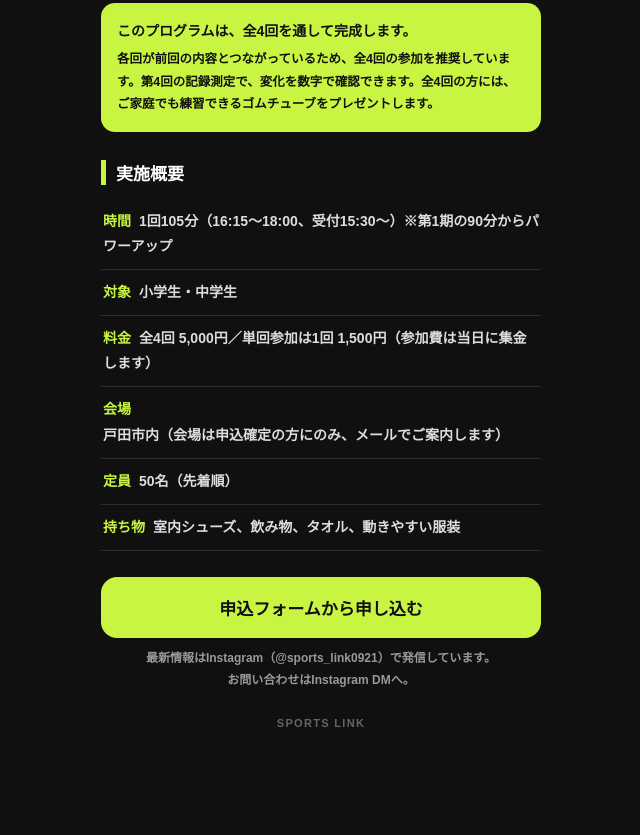
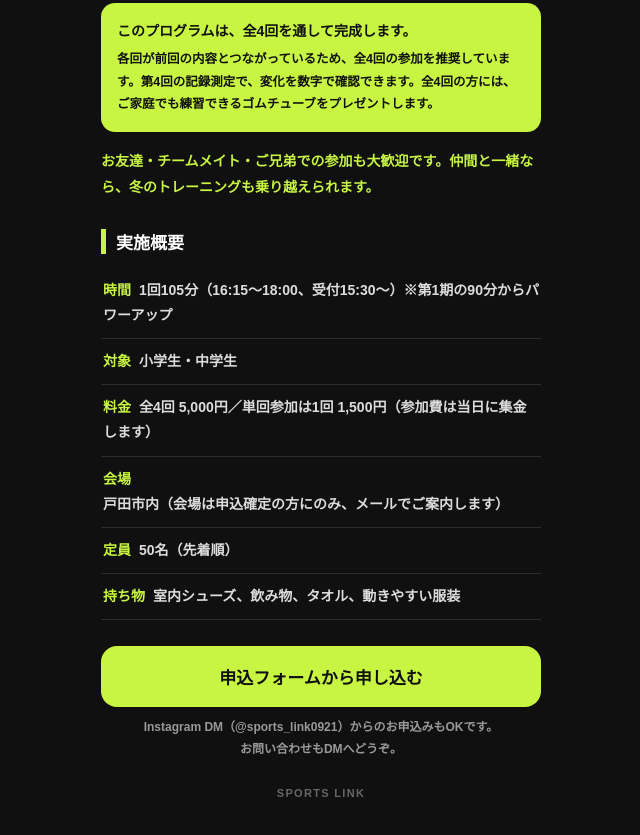
Before and after one commit to syunta6921/sportslink-hub, a plain HTML site: page term2.html in a window 1280 px wide. Shown: the part 950-1785 px from the top of the page, without its empty margins (319-959 px from the left). Before the commit the page ends 1715 px from the top, so only its background shows below. Drawn offline with Linux system fonts and the light colour scheme.

Commit message:
Term 2 also accepts DM applications

```diff
--- a/term2.html
+++ b/term2.html
@@ -52,6 +52,8 @@
     <span>各回が前回の内容とつながっているため、全4回の参加を推奨しています。第4回の記録測定で、変化を数字で確認できます。全4回の方には、ご家庭でも練習できるゴムチューブをプレゼントします。</span>
   </div>
 
+  <p class="concept" style="margin-top:16px;color:#c8f542;font-weight:900;">お友達・チームメイト・ご兄弟での参加も大歓迎です。仲間と一緒なら、冬のトレーニングも乗り越えられます。</p>
+
   <h2>実施概要</h2>
   <ul class="info">
     <li><b>時間</b>1回105分（16:15〜18:00、受付15:30〜）※第1期の90分からパワーアップ</li>
@@ -63,7 +65,7 @@
   </ul>
 
   <a class="cta" href="https://docs.google.com/forms/d/e/1FAIpQLSdsjtgy9fHDKn3WxispH7-3G0a7bDo9gaokxalCt238S9326g/viewform">申込フォームから申し込む</a>
-  <p class="sub">最新情報はInstagram（@sports_link0921）で発信しています。<br>お問い合わせはInstagram DMへ。</p>
+  <p class="sub">Instagram DM（@sports_link0921）からのお申込みもOKです。<br>お問い合わせもDMへどうぞ。</p>
 
   <div class="foot">SPORTS LINK</div>
 </div>
```
